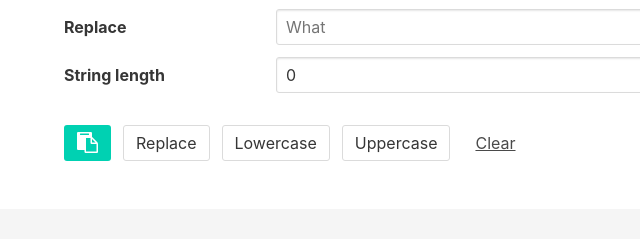
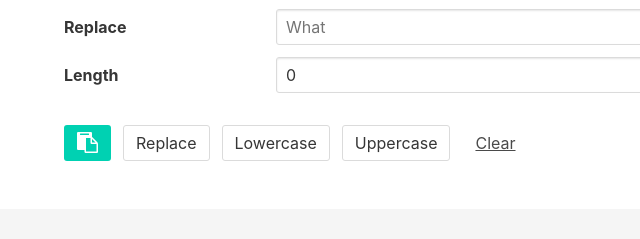
Before and after one commit to silencesys/string-serant, a website: page index.html in a window 1280 px wide. Shown: the part 496-735 px from the top of the page, 0-640 px from the left. Drawn offline with Linux system fonts and the light colour scheme.

Commit message:
:art: Form labels

```diff
--- a/index.html
+++ b/index.html
@@ -62,7 +62,7 @@
 
             <div class="field is-horizontal">
                 <div class="field-label is-normal" style="text-align: left;">
-                    <label class="label">String length</label>
+                    <label class="label">Length</label>
                 </div>
                 <div class="field-body">
                     <div class="field">
```
